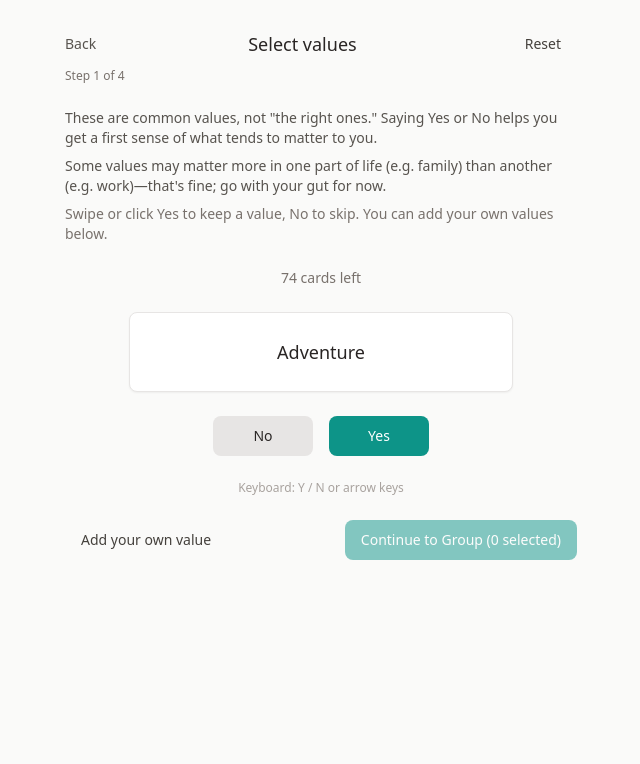
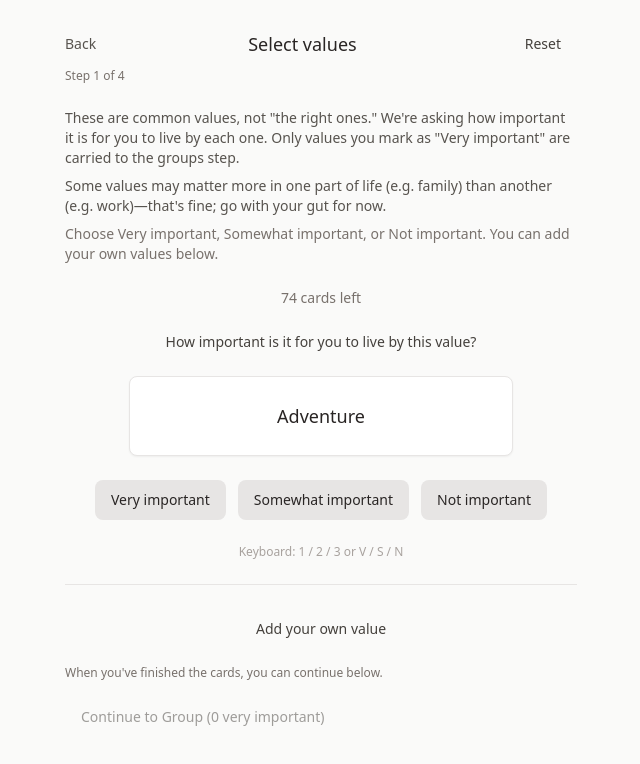
Before and after one commit to breeland-technology/core-values, a Next.js app: page /select in a window 1280 px wide. Shown: the top 764 px of the page, without its empty margins (319-959 px from the left). Built offline with nearby package versions, Linux system fonts and the light colour scheme.

Commit message:
rename piles to groups. choose 3 instead of 5 of them. improve drag and drop animation.

```diff
--- a/src/app/group/page.tsx
+++ b/src/app/group/page.tsx
@@ -63,7 +63,7 @@ export default function GroupPage() {
         ...prev.piles,
         {
           id: generatePileId(),
-          name: `Pile ${count + 1}`,
+          name: `Group ${count + 1}`,
           cardIds: [],
         },
       ],
@@ -136,9 +136,9 @@ export default function GroupPage() {
             for your health. Name each group in a way that makes sense to you.
           </p>
           <p className="text-sm text-stone-500 dark:text-stone-500">
-            Drag cards into a pile, create new piles with &quot;New pile,&quot;
-            and name each pile. You can move cards between piles or back to
-            Unassigned. Create at least one pile to continue.
+            Drag cards into a group, create new groups with &quot;New group,&quot;
+            and name each group. You can move cards between groups or back to
+            Unassigned. Create at least one group to continue.
           </p>
         </div>
 
--- a/src/app/result/page.tsx
+++ b/src/app/result/page.tsx
@@ -69,7 +69,7 @@ export default function ResultPage() {
             </Button>
           </header>
           <p className="rounded-lg bg-amber-50 p-4 text-amber-800 dark:bg-amber-950/50 dark:text-amber-200">
-            No piles yet. Complete the group and prioritize steps first.
+            No groups yet. Complete the group and prioritize steps first.
           </p>
           <Button onClick={() => router.push("/prioritize")}>
             Go to Prioritize
--- a/src/app/select/page.tsx
+++ b/src/app/select/page.tsx
@@ -23,7 +23,7 @@ export default function SelectPage() {
   const { state, hydrated, updateState, resetState } = useSessionState();
   const [showAddCustom, setShowAddCustom] = useState(false);
 
-  const handleYes = useCallback(() => {
+  const handleVeryImportant = useCallback(() => {
     if (!state) return;
     const current = getCurrentCard(state);
     if (!current) return;
@@ -33,7 +33,17 @@ export default function SelectPage() {
     }));
   }, [state, updateState]);
 
-  const handleNo = useCallback(() => {
+  const handleSomewhatImportant = useCallback(() => {
+    if (!state) return;
+    const current = getCurrentCard(state);
+    if (!current) return;
+    updateState((prev) => ({
+      ...prev,
+      discardedCardIds: [...prev.discardedCardIds, current.id],
+    }));
+  }, [state, updateState]);
+
+  const handleNotImportant = useCallback(() => {
     if (!state) return;
     const current = getCurrentCard(state);
     if (!current) return;
@@ -103,27 +113,30 @@ export default function SelectPage() {
 
         <div className="space-y-2">
           <p className="text-sm text-stone-600 dark:text-stone-400">
-            These are common values, not &quot;the right ones.&quot; Saying Yes
-            or No helps you get a first sense of what tends to matter to you.
+            These are common values, not &quot;the right ones.&quot; We&apos;re
+            asking how important it is for you to live by each one. Only values
+            you mark as &quot;Very important&quot; are carried to the groups
+            step.
           </p>
           <p className="text-sm text-stone-600 dark:text-stone-400">
             Some values may matter more in one part of life (e.g. family) than
             another (e.g. work)—that&apos;s fine; go with your gut for now.
           </p>
           <p className="text-sm text-stone-500 dark:text-stone-500">
-            Swipe or click Yes to keep a value, No to skip. You can add your own
-            values below.
+            Choose Very important, Somewhat important, or Not important. You can
+            add your own values below.
           </p>
         </div>
 
         <CardDeck
           currentCard={currentCard}
           remainingCount={remainingCount}
-          onYes={handleYes}
-          onNo={handleNo}
+          onVeryImportant={handleVeryImportant}
+          onSomewhatImportant={handleSomewhatImportant}
+          onNotImportant={handleNotImportant}
         />
 
-        <div className="flex flex-col gap-3 sm:flex-row sm:items-center sm:justify-between">
+        <div className="flex flex-col gap-4 border-t border-stone-200 pt-6 dark:border-stone-700">
           <Button
             type="button"
             variant="ghost"
@@ -132,12 +145,18 @@ export default function SelectPage() {
           >
             Add your own value
           </Button>
+          <p className="text-xs text-stone-500 dark:text-stone-400">
+            {currentCard
+              ? "When you've finished the cards, you can continue below."
+              : "Continue to the next step when you're ready."}
+          </p>
           <Button
+            variant={!currentCard && canContinue ? "primary" : "ghost"}
             onClick={() => router.push("/group")}
             disabled={!canContinue}
-            className="min-w-[160px]"
+            className="min-w-[160px] self-start text-sm"
           >
-            Continue to Group ({selectedCount} selected)
+            Continue to Group ({selectedCount} very important)
           </Button>
         </div>
       </div>
--- a/src/components/CardDeck.tsx
+++ b/src/components/CardDeck.tsx
@@ -8,28 +8,33 @@ import { Button } from "./ui";
 interface CardDeckProps {
   currentCard: ValueCardType | null;
   remainingCount: number;
-  onYes: () => void;
-  onNo: () => void;
+  onVeryImportant: () => void;
+  onSomewhatImportant: () => void;
+  onNotImportant: () => void;
 }
 
 export function CardDeck({
   currentCard,
   remainingCount,
-  onYes,
-  onNo,
+  onVeryImportant,
+  onSomewhatImportant,
+  onNotImportant,
 }: CardDeckProps) {
   const handleKey = useCallback(
     (e: KeyboardEvent) => {
       if (!currentCard) return;
-      if (e.key === "y" || e.key === "Y" || e.key === "ArrowRight") {
+      if (e.key === "1" || e.key === "v" || e.key === "V") {
         e.preventDefault();
-        onYes();
-      } else if (e.key === "n" || e.key === "N" || e.key === "ArrowLeft") {
+        onVeryImportant();
+      } else if (e.key === "2" || e.key === "s" || e.key === "S") {
         e.preventDefault();
-        onNo();
+        onSomewhatImportant();
+      } else if (e.key === "3" || e.key === "n" || e.key === "N") {
+        e.preventDefault();
+        onNotImportant();
       }
     },
-    [currentCard, onYes, onNo]
+    [currentCard, onVeryImportant, onSomewhatImportant, onNotImportant]
   );
 
   useEffect(() => {
@@ -41,7 +46,10 @@ export function CardDeck({
     return (
       <div className="rounded-lg border border-stone-200 bg-surface-muted p-8 text-center text-stone-600 dark:border-stone-700 dark:text-stone-400">
         <p>No more cards to review.</p>
-        <p className="mt-1 text-sm">Add a custom value or continue to grouping.</p>
+        <p className="mt-1 text-sm">
+          Only Very important values go to the groups step. Add a custom value
+          or continue.
+        </p>
       </div>
     );
   }
@@ -51,32 +59,45 @@ export function CardDeck({
       <p className="text-center text-sm text-stone-500 dark:text-stone-400">
         {remainingCount} card{remainingCount !== 1 ? "s" : ""} left
       </p>
+      <p className="text-center text-sm font-medium text-stone-700 dark:text-stone-300">
+        How important is it for you to live by this value?
+      </p>
       <div className="flex justify-center">
         <div className="w-full max-w-sm">
           <ValueCard card={currentCard} variant="select" />
         </div>
       </div>
-      <div className="flex justify-center gap-4">
+      <div className="flex flex-wrap justify-center gap-3">
         <Button
           type="button"
           variant="secondary"
-          onClick={onNo}
-          className="min-w-[100px]"
-          aria-label="No, skip this value"
+          onClick={onVeryImportant}
+          className="min-w-[120px]"
+          aria-label="Very important"
         >
-          No
+          Very important
         </Button>
         <Button
           type="button"
-          onClick={onYes}
-          className="min-w-[100px]"
-          aria-label="Yes, keep this value"
+          variant="secondary"
+          onClick={onSomewhatImportant}
+          className="min-w-[120px]"
+          aria-label="Somewhat important"
         >
-          Yes
+          Somewhat important
+        </Button>
+        <Button
+          type="button"
+          variant="secondary"
+          onClick={onNotImportant}
+          className="min-w-[120px]"
+          aria-label="Not important"
+        >
+          Not important
         </Button>
       </div>
       <p className="text-center text-xs text-stone-400 dark:text-stone-500">
-        Keyboard: Y / N or arrow keys
+        Keyboard: 1 / 2 / 3 or V / S / N
       </p>
     </div>
   );
--- a/src/components/PileColumn.tsx
+++ b/src/components/PileColumn.tsx
@@ -30,8 +30,8 @@ export function PileColumn({ pile, cards, onRename }: PileColumnProps) {
         value={pile.name}
         onChange={(e) => onRename(pile.id, e.target.value)}
         className="mb-3 w-full rounded border border-stone-200 bg-white px-2 py-1.5 text-sm font-medium text-stone-800 focus:outline-none focus:ring-2 focus:ring-teal-500 dark:border-stone-600 dark:bg-stone-700 dark:text-stone-100"
-        placeholder="Pile name"
-        aria-label={`Pile name: ${pile.name}`}
+        placeholder="Group name"
+        aria-label={`Group name: ${pile.name}`}
       />
       <div className="max-h-[50vh] min-h-[60px] space-y-2 overflow-y-auto">
         {cards.map((card) => (
--- a/src/components/PrioritizePiles.tsx
+++ b/src/components/PrioritizePiles.tsx
@@ -20,7 +20,7 @@ export function PrioritizePiles({
   return (
     <div className="space-y-4">
       <p className="text-xs text-stone-500 dark:text-stone-500">
-        Choose your top {MAX_TOP_PILES} piles. You can select up to{" "}
+        Choose your top {MAX_TOP_PILES} groups. You can select up to{" "}
         {MAX_TOP_PILES}.
       </p>
       <div className="flex flex-wrap gap-2">
--- a/src/lib/constants.ts
+++ b/src/lib/constants.ts
@@ -1,4 +1,4 @@
 export const STORAGE_KEY = "core-values-session";
 export const SCHEMA_VERSION = 1;
-export const MAX_TOP_PILES = 5;
+export const MAX_TOP_PILES = 3;
 export const MIN_TOP_PILES = 3;
```
Also changed, not shown: src/app/prioritize/page.tsx (+4 -4 lines), src/components/PileList.tsx (+33 -7 lines), src/components/ResultSummary.tsx (+6 -6 lines).
